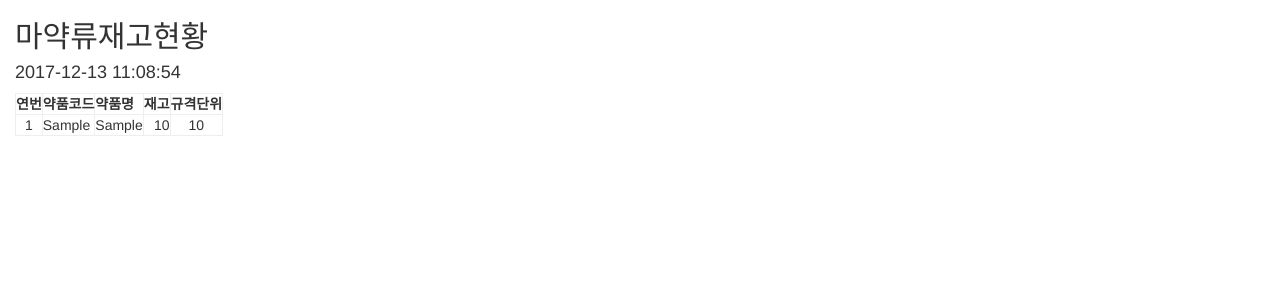
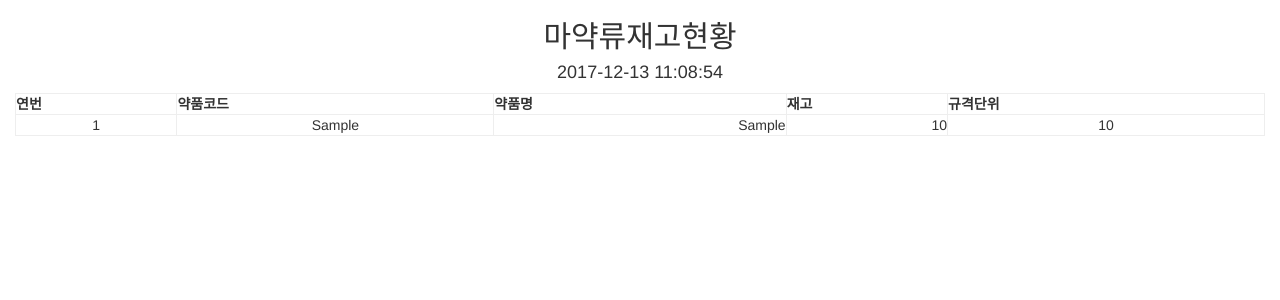
Before and after one commit to zwolf21/StockAdmin, a Django app: template narcotic/templates/narcotic/etc/opstock_print.html in a window 1280 px wide. Shown: the top 300 px of the page. Run offline with Django 3.2, Linux system fonts and the light colour scheme; the template is opened without the code that fills it: most values are stand-ins (such as "Sample title", 1, 10 or a date in 2020); parts of the project's set-up code (start-up, migrations or seed data) failed here and were passed over; some libraries are stand-ins or nearby versions.

Commit message:
마약류 재고 현황 프린터 개선

```diff
--- a/narcotic/templates/narcotic/etc/opstock_print.html
+++ b/narcotic/templates/narcotic/etc/opstock_print.html
@@ -26,10 +26,10 @@
 
 </head>
 <body>
-	<div class="container-fluid" id="print">
+	<div class="container-fluid text-center" id="print">
 	<h2>마약류재고현황</h2>
 	<h4>{% now "Y-m-d H:i:s" %}</h4>
-	<table id="print1">
+	<table id="print1" width="100%;">
 		<thead>
 			<tr>
 				<th>연번</th>
@@ -44,7 +44,7 @@
 			<tr>
 				<td style="text-align: center;">{{ forloop.counter }}</td>
 				<td>{{ object.drug_cd }}</td>
-				<td>{{ object.drug_nm }}</td>
+				<td class="text-right">{{ object.drug_nm }}</td>
 				<td align="right">{{ object.stock }}</td>
 				<td align="center">{{ object.stock_unit }}</td>
 			</tr>
@@ -64,7 +64,7 @@ $(function(){
 		var initBody = document.body.innerHTML;
 		window.onbeforeprint = function () {
 
-			document.body.innerHTML = document.getElementById("print1").innerHTML;
+			document.body.innerHTML = document.getElementById("print").innerHTML;
 		}
 		window.onafterprint = function () {
 
```
